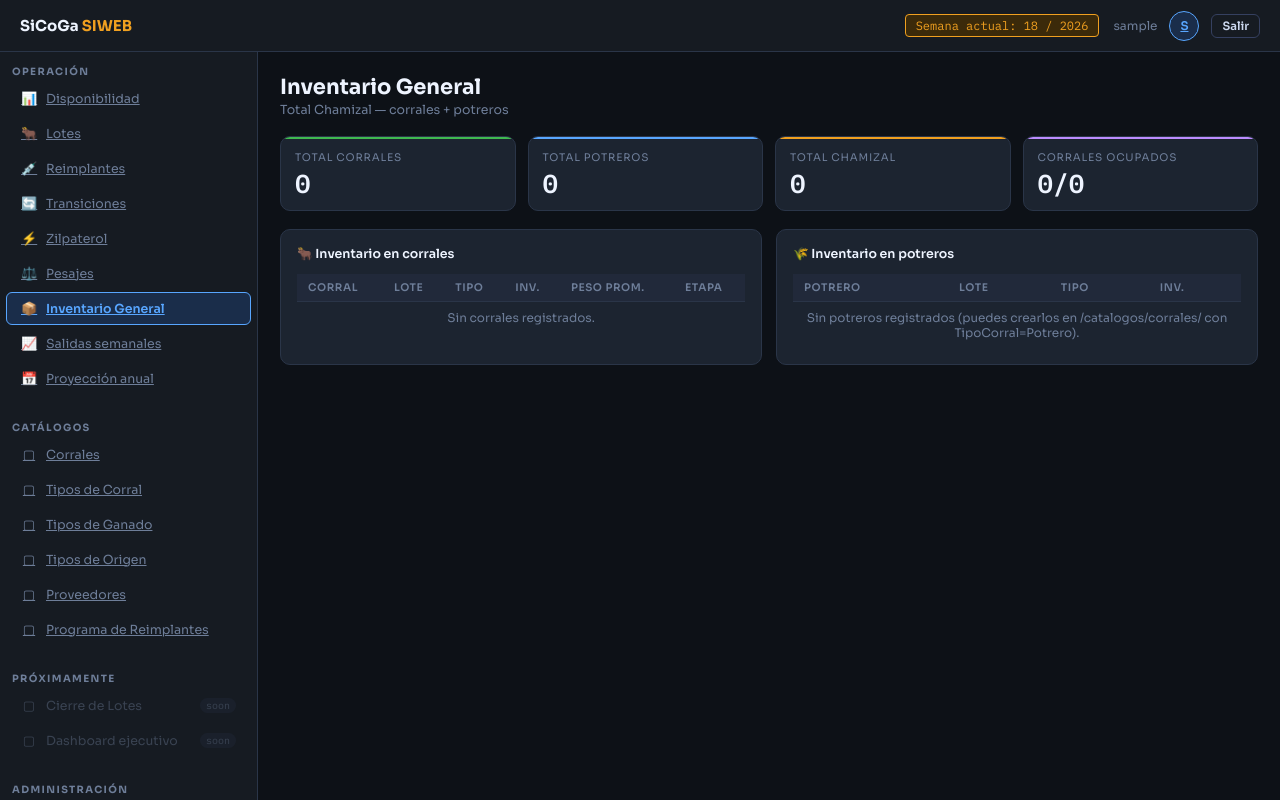
After one commit to aleph79/SiCoGa, a Django app: page /operacion/inventario/ in a window 1280 px wide. The commit adds this page. Run offline with Django 5.2, Linux system fonts and the light colour scheme; the visitor is signed in with stand-in values (Sample User, id 1); data that the repository does not hold is empty; parts of the project's set-up code (start-up, migrations or seed data) failed here and were passed over; some libraries are stand-ins or nearby versions.

Commit message:
feat(spec-d.4): close Spec D with reports — Inventario, Proyeccion Anual, Salidas
- Seed migration adds 'Potrero' to TipoCorral so pasture-based ganado
  can be tracked using the existing Corral model (decision D4 from
  the Spec D design: reuse Corral, no new model).
- InventarioGeneralView splits corrales/potreros via tipo_corral.nombre,
  shows KPIs (total corrales, total potreros, total Chamizal,
  ocupados/total) and two tables.
- ProyeccionAnualView shows the 52 weeks of a chosen year with which
  lotes have fecha_proyectada_venta in each week, and a 'Sin salida'
  alert for empty weeks. Year selector lets gerencia plan ahead.
- SalidasSemanalesView shows the next 8 weeks with cabezas, kilos
  (from kilos_proyectados_venta) and 'Esta sem.' / 'Sin salida' badges.
- Sidebar: 3 new entries (Inventario, Salidas semanales, Proyeccion
  anual). 'Reportes: soon' placeholder removed.
- 7 tests; suite at 182 (was 175 at D.3 close).

Spec D (Submodulos Operativos) cerrado en su totalidad: D.1
Reimplantes + D.2 Transiciones/Zilpaterol + D.3 Pesajes + D.4
Reportes.

Co-Authored-By: Claude Opus 4.7 (1M context) <noreply@anthropic.com>

```diff
--- a/apps/operacion/urls.py
+++ b/apps/operacion/urls.py
@@ -29,4 +29,7 @@ urlpatterns = [
         views.RegistrarPesajeView.as_view(),
         name="registrar_pesaje",
     ),
+    path("inventario/", views.InventarioGeneralView.as_view(), name="inventario"),
+    path("proyeccion-anual/", views.ProyeccionAnualView.as_view(), name="proyeccion_anual"),
+    path("salidas-semanales/", views.SalidasSemanalesView.as_view(), name="salidas_semanales"),
 ]
--- a/apps/operacion/views.py
+++ b/apps/operacion/views.py
@@ -308,3 +308,168 @@ class RegistrarPesajeView(CatalogoMixin, CreateView):
         response = super().form_valid(form)
         messages.success(self.request, f"Pesaje registrado: {self.object}")
         return response
+
+
+# ===== D.4 — Reportes operativos =====
+
+
+class InventarioGeneralView(CatalogoMixin, TemplateView):
+    template_name = "operacion/inventario_general.html"
+    permission_required = "lotes.view_lote"
+
+    def get_context_data(self, **kwargs):
+        from apps.catalogos.models import Corral
+
+        ctx = super().get_context_data(**kwargs)
+
+        # Separar corrales y potreros por TipoCorral.nombre
+        todos_corrales = Corral.objects.filter(activo=True).select_related("tipo_corral")
+        corrales = [c for c in todos_corrales if c.tipo_corral.nombre != "Potrero"]
+        potreros = [c for c in todos_corrales if c.tipo_corral.nombre == "Potrero"]
+
+        # Lotes activos por corral/potrero
+        lotes_activos = list(
+            Lote.objects.filter(activo=True).select_related("tipo_ganado", "corral")
+        )
+        lotes_por_corral = {l.corral_id: l for l in lotes_activos}
+
+        def _build_filas(unidades):
+            filas = []
+            for u in unidades:
+                lote = lotes_por_corral.get(u.id)
+                filas.append({"unidad": u, "lote": lote})
+            return filas
+
+        filas_corrales = _build_filas(corrales)
+        filas_potreros = _build_filas(potreros)
+
+        total_corrales_inv = sum(
+            f["lote"].cabezas_iniciales for f in filas_corrales if f["lote"]
+        )
+        total_potreros_inv = sum(
+            f["lote"].cabezas_iniciales for f in filas_potreros if f["lote"]
+        )
+        ocupados = sum(1 for f in filas_corrales if f["lote"])
+
+        ctx["filas_corrales"] = filas_corrales
+        ctx["filas_potreros"] = filas_potreros
+        ctx["kpis"] = {
+            "total_corrales_inv": total_corrales_inv,
+            "total_potreros_inv": total_potreros_inv,
+            "total_chamizal": total_corrales_inv + total_potreros_inv,
+            "ocupados": ocupados,
+            "total_corrales_count": len(corrales),
+        }
+        return ctx
+
+
+class ProyeccionAnualView(CatalogoMixin, TemplateView):
+    template_name = "operacion/proyeccion_anual.html"
+    permission_required = "lotes.view_lote"
+
+    def get_context_data(self, **kwargs):
+        ctx = super().get_context_data(**kwargs)
+        anio = int(self.request.GET.get("anio") or date.today().year)
+
+        # 1 fila por semana del año (1..52). Cada semana lista los lotes que salen ese
+        # año-semana proyectado. "Sin salida" si no hay lotes para esa semana.
+        salidas_por_semana = {sem: [] for sem in range(1, 53)}
+        for lote in (
+            Lote.objects.filter(activo=True)
+            .select_related("tipo_ganado", "corral")
+        ):
+            f_venta = lote.fecha_proyectada_venta
+            if f_venta and f_venta.year == anio:
+                sem = f_venta.isocalendar()[1]
+                if 1 <= sem <= 52:
+                    salidas_por_semana[sem].append(lote)
+
+        # Convertir a lista para template (semana, lotes, fecha_inicio_sem)
+        from datetime import datetime
+
+        filas = []
+        for sem in range(1, 53):
+            try:
+                fecha_lunes = datetime.fromisocalendar(anio, sem, 1).date()
+            except ValueError:
+                fecha_lunes = None
+            filas.append(
+                {
+                    "semana": sem,
+                    "fecha_inicio": fecha_lunes,
+                    "lotes": salidas_por_semana[sem],
+                    "cabezas": sum(l.cabezas_iniciales for l in salidas_por_semana[sem]),
+                }
+            )
+
+        semanas_con_salida = sum(1 for f in filas if f["lotes"])
+        cabezas_total = sum(f["cabezas"] for f in filas)
+        ctx["filas"] = filas
+        ctx["anio"] = anio
+        ctx["kpis"] = {
+            "con_salida": semanas_con_salida,
+            "sin_salida": 52 - semanas_con_salida,
+            "cabezas_total": cabezas_total,
+            "promedio_semana": cabezas_total // 52 if cabezas_total else 0,
+        }
+        # Selector de años: el actual y los próximos 2
+        anio_act = date.today().year
+        ctx["anios_disponibles"] = [anio_act - 1, anio_act, anio_act + 1, anio_act + 2]
+        return ctx
+
+
+class SalidasSemanalesView(CatalogoMixin, TemplateView):
+    template_name = "operacion/salidas_semanales.html"
+    permission_required = "lotes.view_lote"
+
+    def get_context_data(self, **kwargs):
+        ctx = super().get_context_data(**kwargs)
+        hoy = date.today()
+        sem_actual = hoy.isocalendar()[1]
+
+        # Próximas 8 semanas
+        from datetime import datetime, timedelta
+
+        filas = []
+        for offset in range(0, 8):
+            fecha_objetivo = hoy + timedelta(weeks=offset)
+            anio_obj, sem_obj, _ = fecha_objetivo.isocalendar()
+            try:
+                fecha_lunes = datetime.fromisocalendar(anio_obj, sem_obj, 1).date()
+            except ValueError:
+                fecha_lunes = None
+
+            lotes_sem = []
+            for lote in Lote.objects.filter(activo=True).select_related(
+                "tipo_ganado", "corral"
+            ):
+                f_venta = lote.fecha_proyectada_venta
+                if f_venta and f_venta.isocalendar()[:2] == (anio_obj, sem_obj):
+                    lotes_sem.append(lote)
+
+            filas.append(
+                {
+                    "anio": anio_obj,
+                    "semana": sem_obj,
+                    "fecha_inicio": fecha_lunes,
+                    "lotes": lotes_sem,
+                    "cabezas": sum(l.cabezas_iniciales for l in lotes_sem),
+                    "kilos": sum(
+                        (l.kilos_proyectados_venta or 0) for l in lotes_sem
+                    ),
+                    "es_actual": sem_obj == sem_actual,
+                }
+            )
+
+        sem_sin_salida = [f for f in filas if not f["lotes"]]
+        ctx["filas"] = filas
+        ctx["kpis"] = {
+            "esta_sem_cab": filas[0]["cabezas"] if filas else 0,
+            "esta_sem_kg": filas[0]["kilos"] if filas else 0,
+            "siguiente_cab": filas[1]["cabezas"] if len(filas) > 1 else 0,
+            "siguiente_kg": filas[1]["kilos"] if len(filas) > 1 else 0,
+            "sin_salida": len(sem_sin_salida),
+            "total_8sem": sum(f["cabezas"] for f in filas),
+        }
+        ctx["semana_actual"] = sem_actual
+        return ctx
--- /dev/null
+++ b/templates/operacion/inventario_general.html
@@ -0,0 +1,64 @@
+{% extends "base.html" %}
+{% block title %}Inventario General{% endblock %}
+{% block content %}
+<div class="ph">
+  <div><div class="ptitle">Inventario General</div><div class="psub">Total Chamizal — corrales + potreros</div></div>
+</div>
+
+<div class="kg k4">
+  <div class="kpi g"><div class="klbl">Total corrales</div><div class="kval">{{ kpis.total_corrales_inv }}</div></div>
+  <div class="kpi b"><div class="klbl">Total potreros</div><div class="kval">{{ kpis.total_potreros_inv }}</div></div>
+  <div class="kpi a"><div class="klbl">Total Chamizal</div><div class="kval">{{ kpis.total_chamizal }}</div></div>
+  <div class="kpi p"><div class="klbl">Corrales ocupados</div><div class="kval">{{ kpis.ocupados }}/{{ kpis.total_corrales_count }}</div></div>
+</div>
+
+<div class="g2">
+  <div class="card">
+    <div class="ct">🐂 Inventario en corrales</div>
+    <table class="tbl">
+      <thead><tr><th>Corral</th><th>Lote</th><th>Tipo</th><th>Inv.</th><th>Peso prom.</th><th>Etapa</th></tr></thead>
+      <tbody>
+        {% for f in filas_corrales %}
+          <tr>
+            <td>{{ f.unidad.clave }}</td>
+            {% if f.lote %}
+              <td><a href="{% url 'lotes:lote_detail' f.lote.pk %}">{{ f.lote.folio }}</a></td>
+              <td>{{ f.lote.tipo_ganado.nombre }}</td>
+              <td class="mn">{{ f.lote.cabezas_iniciales }}</td>
+              <td class="mn">{{ f.lote.peso_actual_proyectado|default:"—"|floatformat:0 }} kg</td>
+              <td><span class="pill {% if f.lote.etapa == 'Zilpaterol' %}pp{% elif f.lote.etapa == 'Sin programa' %}pr{% else %}pg{% endif %}">{{ f.lote.etapa }}</span></td>
+            {% else %}
+              <td>—</td><td>—</td><td class="mn">0</td><td>—</td>
+              <td><span class="pill pb">Libre</span></td>
+            {% endif %}
+          </tr>
+        {% empty %}
+          <tr><td colspan="6" style="color:var(--txd);text-align:center;">Sin corrales registrados.</td></tr>
+        {% endfor %}
+      </tbody>
+    </table>
+  </div>
+  <div class="card">
+    <div class="ct">🌾 Inventario en potreros</div>
+    <table class="tbl">
+      <thead><tr><th>Potrero</th><th>Lote</th><th>Tipo</th><th>Inv.</th></tr></thead>
+      <tbody>
+        {% for f in filas_potreros %}
+          <tr>
+            <td>{{ f.unidad.clave }}</td>
+            {% if f.lote %}
+              <td><a href="{% url 'lotes:lote_detail' f.lote.pk %}">{{ f.lote.folio }}</a></td>
+              <td>{{ f.lote.tipo_ganado.nombre }}</td>
+              <td class="mn">{{ f.lote.cabezas_iniciales }}</td>
+            {% else %}
+              <td>—</td><td>—</td><td class="mn">0</td>
+            {% endif %}
+          </tr>
+        {% empty %}
+          <tr><td colspan="4" style="color:var(--txd);text-align:center;">Sin potreros registrados (puedes crearlos en /catalogos/corrales/ con TipoCorral=Potrero).</td></tr>
+        {% endfor %}
+      </tbody>
+    </table>
+  </div>
+</div>
+{% endblock %}
--- a/templates/partials/_sidebar.html
+++ b/templates/partials/_sidebar.html
@@ -17,6 +17,15 @@
   </a>
   <a class="ni {% if '/operacion/pesajes' in request.path %}active{% endif %}" href="/operacion/pesajes/">
     <span class="ico">⚖️</span> Pesajes
+  </a>
+  <a class="ni {% if '/operacion/inventario' in request.path %}active{% endif %}" href="/operacion/inventario/">
+    <span class="ico">📦</span> Inventario General
+  </a>
+  <a class="ni {% if '/operacion/salidas-semanales' in request.path %}active{% endif %}" href="/operacion/salidas-semanales/">
+    <span class="ico">📈</span> Salidas semanales
+  </a>
+  <a class="ni {% if '/operacion/proyeccion-anual' in request.path %}active{% endif %}" href="/operacion/proyeccion-anual/">
+    <span class="ico">📅</span> Proyección anual
   </a>
 
   <div class="ndiv"></div>
@@ -43,7 +52,7 @@
   <div class="ndiv"></div>
   <div class="nsec">Próximamente</div>
   <a class="ni" style="opacity:.4;cursor:not-allowed;"><span class="ico">▢</span> Cierre de Lotes <span class="nbg d">soon</span></a>
-  <a class="ni" style="opacity:.4;cursor:not-allowed;"><span class="ico">▢</span> Reportes <span class="nbg d">soon</span></a>
+  <a class="ni" style="opacity:.4;cursor:not-allowed;"><span class="ico">▢</span> Dashboard ejecutivo <span class="nbg d">soon</span></a>
 
   {% if user.is_staff %}
     <div class="ndiv"></div>
```
Also changed, not shown: apps/operacion/tests/test_d4.py (added, +129 -0 lines), templates/operacion/proyeccion_anual.html (added, +55 -0 lines), templates/operacion/salidas_semanales.html (added, +52 -0 lines), apps/catalogos/migrations/0013_seed_potrero.py (added).
